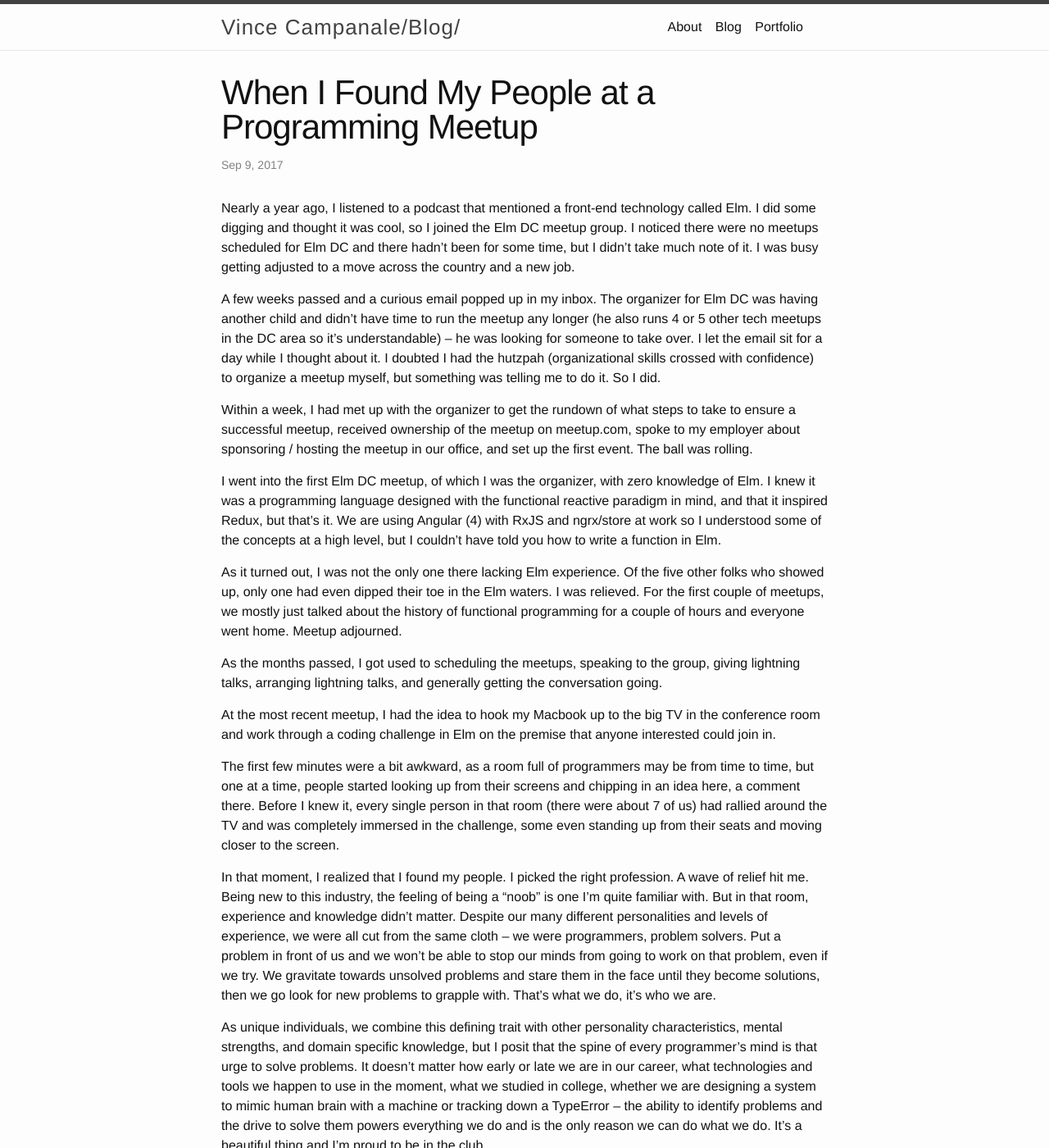
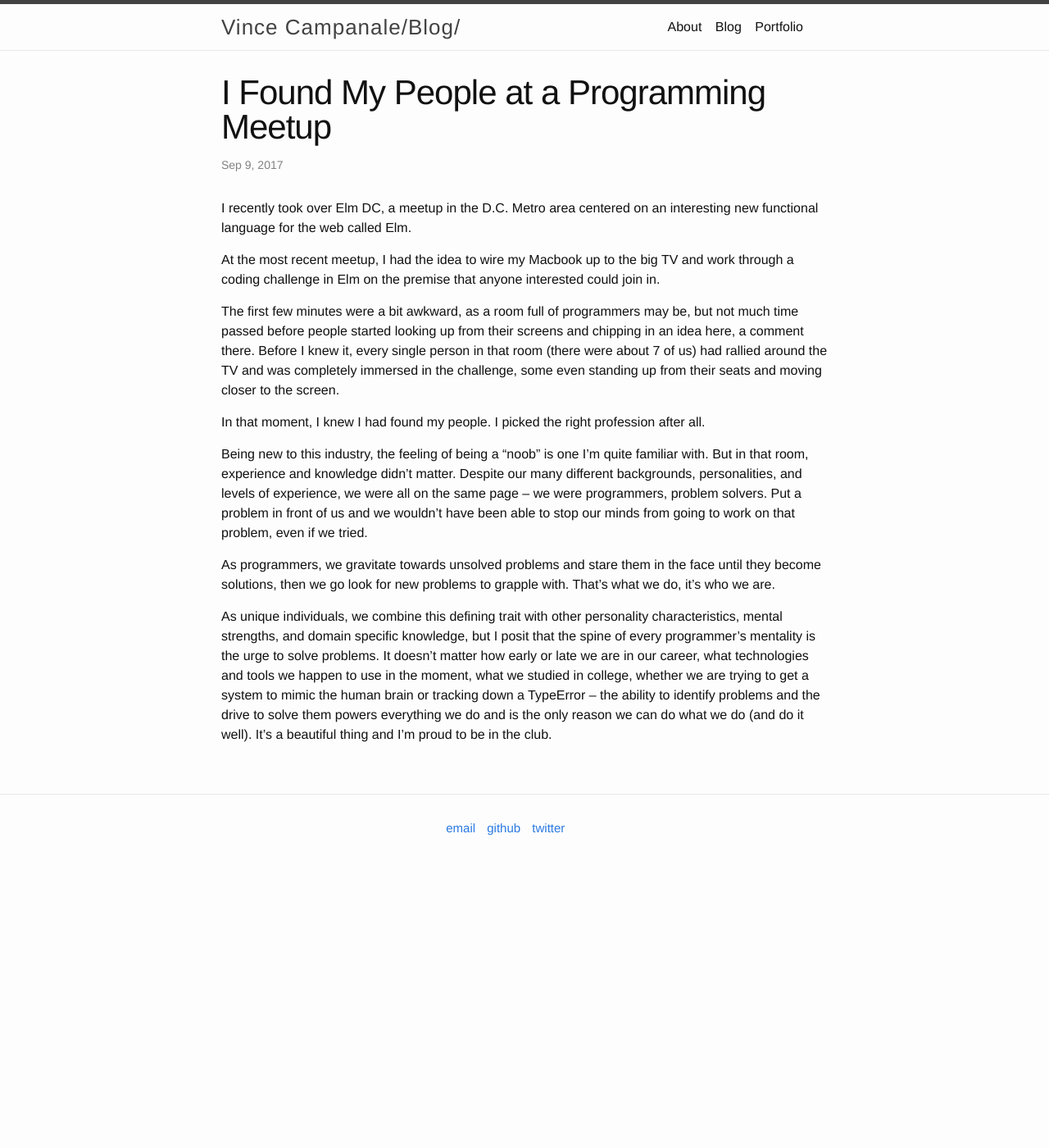
Before and after one commit to vincecampanale/blog, a Jekyll site: the page built from _posts/2017-09-09-elm-meetup-feels.markdown, in a window 1280 px wide and 1400 px high. Shown: the whole window at 82% size. Built offline with Jekyll 4.4.1, drawn with Linux system fonts in a browser that asks for light colours; some of the changed text lies outside the part shown.

Commit message:
post(elm-meetup-feels): split into two posts

```diff
--- a/_posts/2017-09-09-elm-meetup-feels.markdown
+++ b/_posts/2017-09-09-elm-meetup-feels.markdown
@@ -1,26 +1,20 @@
 ---
 layout: post
-title:  "When I Found My People at a Programming Meetup"
+title:  "I Found My People at a Programming Meetup"
 description: "My recent experience at an Elm DC meetup that unexpectedly resulted in a few feels."
 date: 2017-09-09
 ---
 
-Nearly a year ago, I listened to a podcast that mentioned a front-end technology called Elm. I did some digging and thought it was cool, so I joined the Elm DC meetup group. I noticed there were no meetups scheduled for Elm DC and there hadn't been for some time, but I didn't take much note of it. I was busy getting adjusted to a move across the country and a new job.
+I recently took over Elm DC, a meetup in the D.C. Metro area centered on an interesting new functional language for the web called Elm.
 
-A few weeks passed and a curious email popped up in my inbox. The organizer for Elm DC was having another child and didn't have time to run the meetup any longer (he also runs 4 or 5 other tech meetups in the DC area so it's understandable) -- he was looking for someone to take over. I let the email sit for a day while I thought about it. I doubted I had the hutzpah (organizational skills crossed with confidence) to organize a meetup myself, but something was telling me to do it. So I did.
+At the most recent meetup, I had the idea to wire my Macbook up to the big TV and work through a coding challenge in Elm on the premise that anyone interested could join in.
 
-Within a week, I had met up with the organizer to get the rundown of what steps to take to ensure a successful meetup, received ownership of the meetup on meetup.com, spoke to my employer about sponsoring / hosting the meetup in our office, and set up the first event. The ball was rolling.
+The first few minutes were a bit awkward, as a room full of programmers may be, but not much time passed before people started looking up from their screens and chipping in an idea here, a comment there. Before I knew it, every single person in that room (there were about 7 of us) had rallied around the TV and was completely immersed in the challenge, some even standing up from their seats and moving closer to the screen.
 
-I went into the first Elm DC meetup, of which I was the organizer, with zero knowledge of Elm. I knew it was a programming language designed with the functional reactive paradigm in mind, and that it inspired Redux, but that's it. We are using Angular (4) with RxJS and ngrx/store at work so I understood some of the concepts at a high level, but I couldn't have told you how to write a function in Elm.
+In that moment, I knew I had found my people. I picked the right profession after all.
 
-As it turned out, I was not the only one there lacking Elm experience. Of the five other folks who showed up, only one had even dipped their toe in the Elm waters. I was relieved. For the first couple of meetups, we mostly just talked about the history of functional programming for a couple of hours and everyone went home. Meetup adjourned.
+Being new to this industry, the feeling of being a "noob" is one I'm quite familiar with. But in that room, experience and knowledge didn't matter. Despite our many different backgrounds, personalities, and levels of experience, we were all on the same page -- we were programmers, problem solvers. Put a problem in front of us and we wouldn't have been able to stop our minds from going to work on that problem, even if we tried.
 
-As the months passed, I got used to scheduling the meetups, speaking to the group, giving lightning talks, arranging lightning talks, and generally getting the conversation going.
+As programmers, we gravitate towards unsolved problems and stare them in the face until they become solutions, then we go look for new problems to grapple with. That's what we do, it's who we are.
 
-At the most recent meetup, I had the idea to hook my Macbook up to the big TV in the conference room and work through a coding challenge in Elm on the premise that anyone interested could join in.
-
-The first few minutes were a bit awkward, as a room full of programmers may be from time to time, but one at a time, people started looking up from their screens and chipping in an idea here, a comment there. Before I knew it, every single person in that room (there were about 7 of us) had rallied around the TV and was completely immersed in the challenge, some even standing up from their seats and moving closer to the screen.
-
-In that moment, I realized that I found my people. I picked the right profession. A wave of relief hit me. Being new to this industry, the feeling of being a "noob" is one I'm quite familiar with. But in that room, experience and knowledge didn't matter. Despite our many different personalities and levels of experience, we were all cut from the same cloth -- we were programmers, problem solvers. Put a problem in front of us and we won't be able to stop our minds from going to work on that problem, even if we try. We gravitate towards unsolved problems and stare them in the face until they become solutions, then we go look for new problems to grapple with. That's what we do, it's who we are.
-
-As unique individuals, we combine this defining trait with other personality characteristics, mental strengths, and domain specific knowledge, but I posit that the spine of every programmer's mind is that urge to solve problems. It doesn't matter how early or late we are in our career, what technologies and tools we happen to use in the moment, what we studied in college, whether we are designing a system to mimic human brain with a machine or tracking down a TypeError -- the ability to identify problems and the drive to solve them powers everything we do and is the only reason we can do what we do. It's a beautiful thing and I'm proud to be in the club.
+As unique individuals, we combine this defining trait with other personality characteristics, mental strengths, and domain specific knowledge, but I posit that the spine of every programmer's mentality is the urge to solve problems. It doesn't matter how early or late we are in our career, what technologies and tools we happen to use in the moment, what we studied in college, whether we are trying to get a system to mimic the human brain or tracking down a TypeError -- the ability to identify problems and the drive to solve them powers everything we do and is the only reason we can do what we do (and do it well). It's a beautiful thing and I'm proud to be in the club.
```
Also changed, not shown: _drafts/2017-09-12-taking-over-a-meetup.markdown (added, +18 -0 lines).
